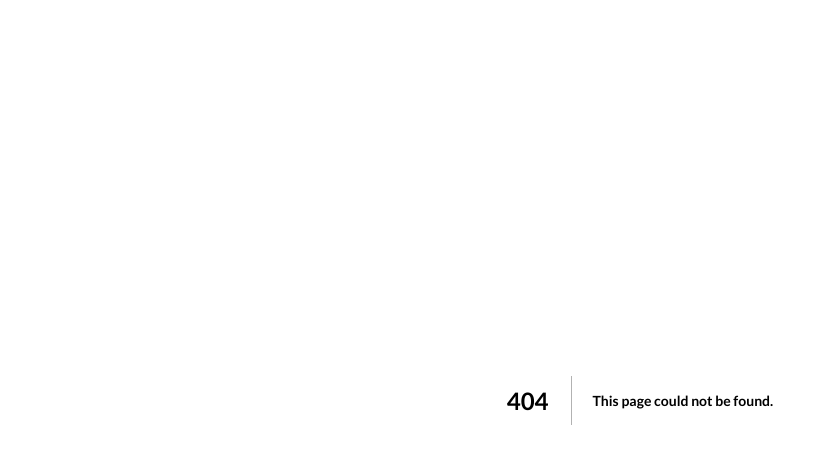
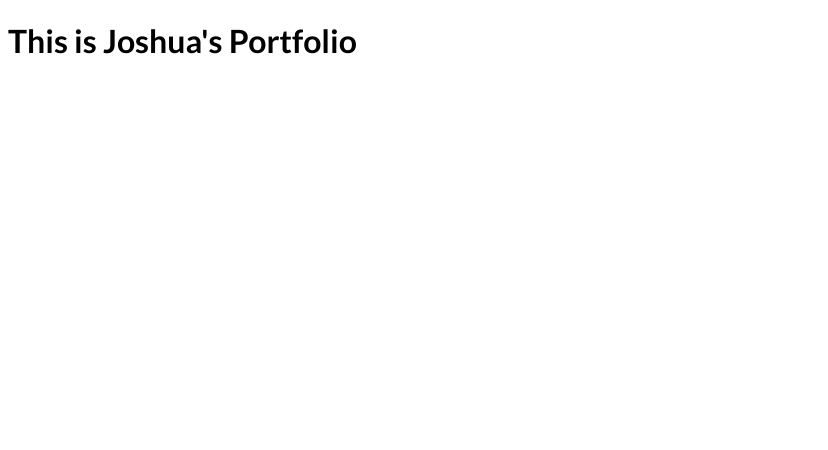
Before and after one commit to realemmanueleze/NextJs-file-based-rounting, a Next.js app: page /portfolio/1 in a window 1280 px wide. Before the commit this address had no page. Shown: the top 450 px of the page, without its empty margins (0-828 px from the left). Built offline with nearby package versions, Linux system fonts and the light colour scheme.

Commit message:
feat: added dynamic path

```diff
--- /dev/null
+++ b/pages/portfolio/[id].js
@@ -0,0 +1,9 @@
+import React from 'react'
+
+function Portfolio() {
+  return (
+    <div><h1>This is Joshua's Portfolio</h1></div>
+  )
+}
+
+export default Portfolio
```
